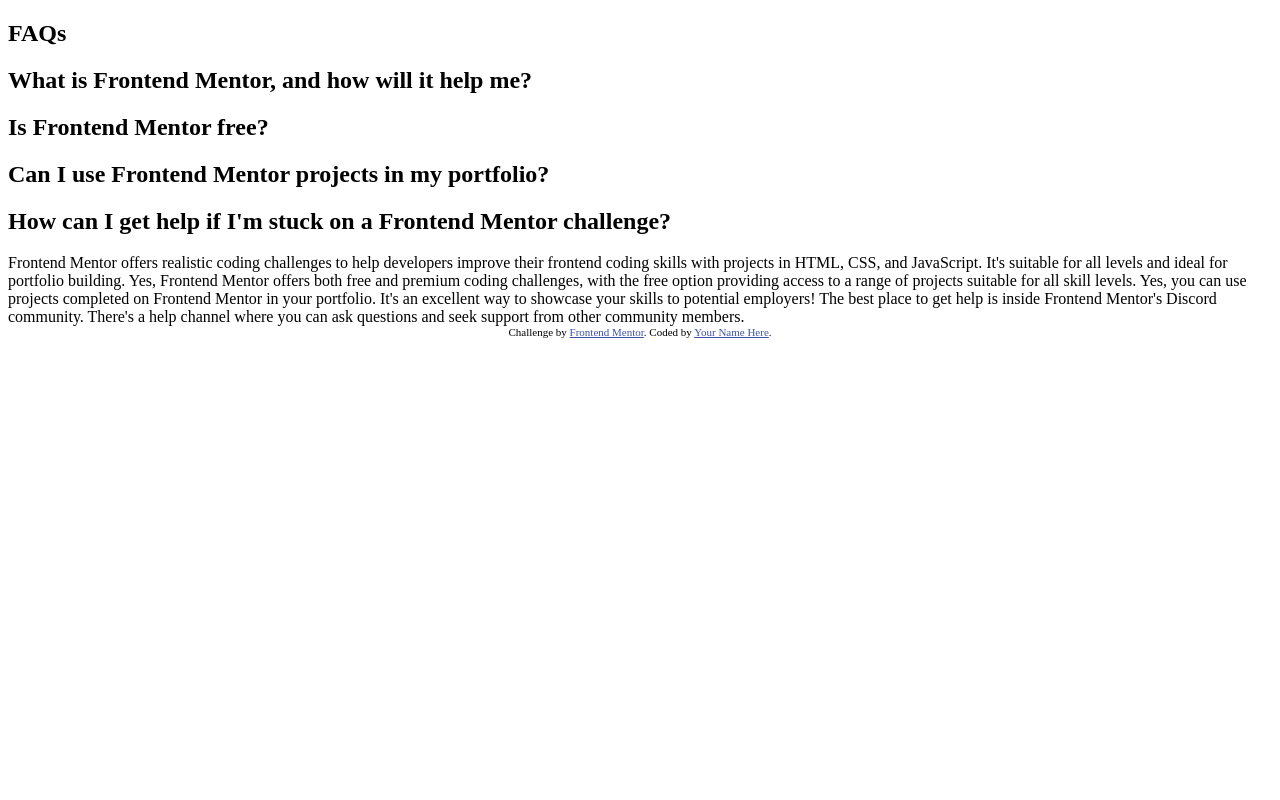
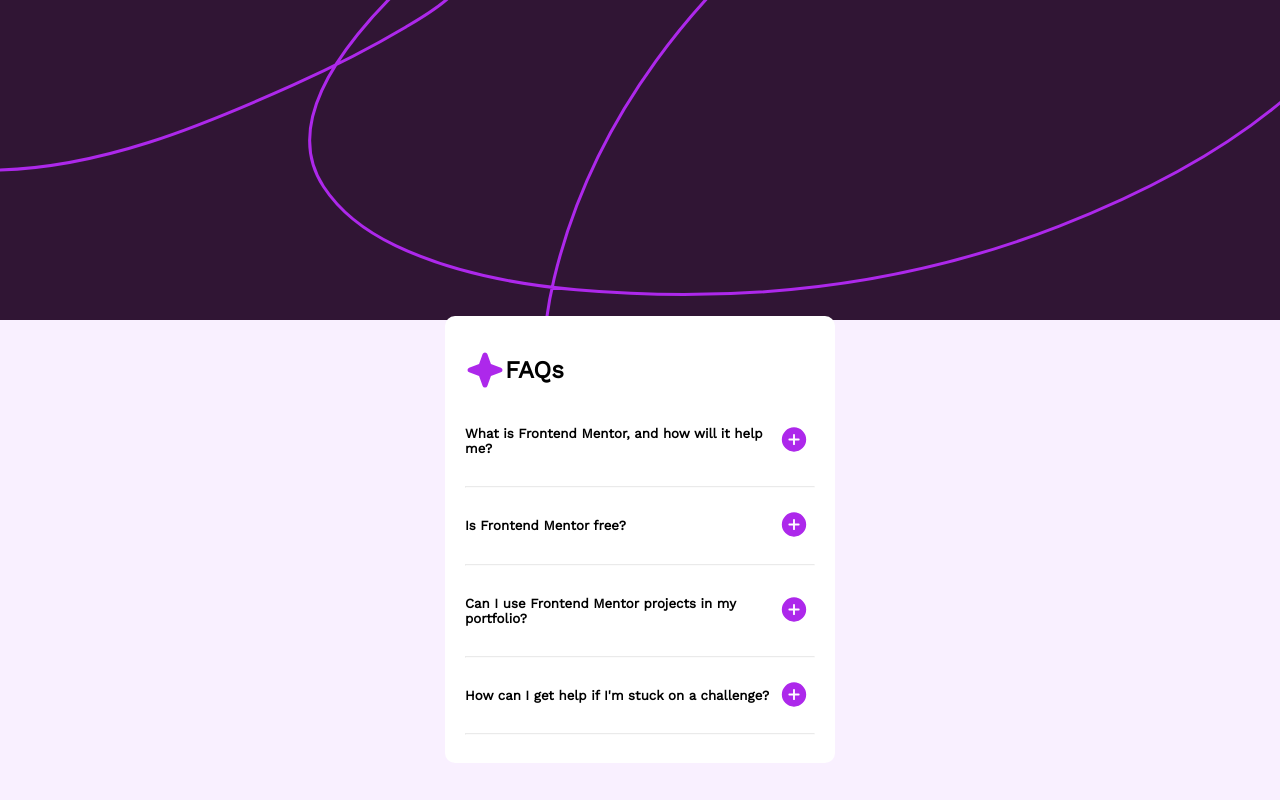
Before and after one commit to F1r2e3d4/faq-accordion-main, a plain HTML site: page index.html in a window 1280 px wide. Drawn offline with nearby package versions, Linux system fonts and the light colour scheme.

Commit message:
second commit

```diff
--- a/index.html
+++ b/index.html
@@ -5,7 +5,7 @@
   <meta name="viewport" content="width=device-width, initial-scale=1.0"> <!-- displays site properly based on user's device -->
 
   <link rel="icon" type="image/png" sizes="32x32" href="./assets/images/favicon-32x32.png">
-
+  <link rel="stylesheet" href="style.css">
   <title>Frontend Mentor | FAQ accordion</title>
 
   <!-- Feel free to remove these styles or customise in your own stylesheet 👍 -->
@@ -16,33 +16,87 @@
 </head>
 <body>
   <article>
-  <div>
+  <div class="header">
+    <img src="./assets/images/icon-star.svg" alt="icon-star" >
     <h1>
       FAQs
     </h1>
   </div>
   <div>
-    <h2>
+  <div class="questions">
+
+    <h5>
       What is Frontend Mentor, and how will it help me?
-    </h2>
+    </h5>
+    <button id="answers" onclick="revealanswers()">
+      <img src="./assets/images/icon-plus.svg" alt="icon-plus">
+    </button>
   </div>
+  <div class="answers">
+    <p>
+      Frontend Mentor offers realistic coding challenges to help developers improve their
+      frontend coding skills with projects in HTML, CSS, and JavaScript. It's suitable for
+      all levels and ideal for portfolio building.
+    </p>
+  </div>
+  <hr>
+
   <div>
-    <h2>
+    <div class="questions">
+    <h5>
       Is Frontend Mentor free?
-    </h2>
+    </h5>
+
+    <button id="answers" onclick="revealanswers()">
+      <img src="./assets/images/icon-plus.svg" alt="icon-plus">
+    </button>
   </div>
+  <div class="answers">
+
+    <p>
+      Yes, Frontend Mentor offers both free and premium coding challenges, with the free
+      option providing access to a range of projects suitable for all skill levels.
+    </p>
+  </div>
+  <hr>
+
   <div>
-    <h2>
+    <div class="questions">
+    <h5>
       Can I use Frontend Mentor projects in my portfolio?
-    </h2>
+    </h5>
+    <button id="answers" onclick="revealanswers()">
+      <img src="./assets/images/icon-plus.svg" alt="icon-plus">
+    </button>
   </div>
+  <div class="answers">
+    <p>
+      Yes, you can use projects completed on Frontend Mentor in your portfolio. It's an excellent
+      way to showcase your skills to potential employers!
+    </p>
+  </div>
+  <hr>
+
   <div>
-    <h2>
-      How can I get help if I'm stuck on a Frontend Mentor challenge?
-    </h2>
+    <div class="questions">
+    <h5>
+      How can I get help if I'm stuck on a challenge?
+
+    </h5>
+    <button id="answers" onclick="revealanswers()">
+      <img src="./assets/images/icon-plus.svg" alt="icon-plus">
+    </button>
+  </div>
+  <div class="answers">
+    <p>
+      The best place to get help is inside Frontend Mentor's Discord community. There's a help
+      channel where you can ask questions and seek support from other community members.
+    </p>
+  </div>
+  <hr>
   </div>
   </article>
-  Frontend Mentor offers realistic coding challenges to help developers improve their
+  <!-- Frontend Mentor offers realistic coding challenges to help developers improve their
   frontend coding skills with projects in HTML, CSS, and JavaScript. It's suitable for
   all levels and ideal for portfolio building.
 
@@ -61,6 +115,6 @@
   <div class="attribution">
     Challenge by <a href="https://www.frontendmentor.io?ref=challenge" target="_blank">Frontend Mentor</a>.
     Coded by <a href="#">Your Name Here</a>.
-  </div>
+  </div> -->
 </body>
 </html>
--- /dev/null
+++ b/style.css
@@ -0,0 +1,45 @@
+
+  @import url('https://fonts.googleapis.com/css2?family=Work+Sans&display=swap');
+
+body {
+   background-image: url(./assets/images/background-pattern-desktop.svg);
+   background-repeat: no-repeat;
+   background-color: hsl(275, 100%, 97%);
+   font-family: 'Work Sans', sans-serif;
+   font-size: 16px;
+}
+img {
+
+}
+.header  {
+    display: flex;
+}
+article {
+    background-color: #fff;
+    border-radius: 10px;
+    width:350px;
+    margin-left: auto;
+    margin-right: auto;
+    margin-top : 25%;
+    padding: 20px;
+
+}
+.questions  {
+    display: flex;
+    justify-content: space-between;
+}
+.answers {
+    display: none;
+}
+.answers p {
+    color: grey;
+    font-size: 12px;
+}
+button {
+    background: none;
+    border: none;
+    cursor: pointer;
+}
+hr {
+    opacity: 0.2;
+}
```
